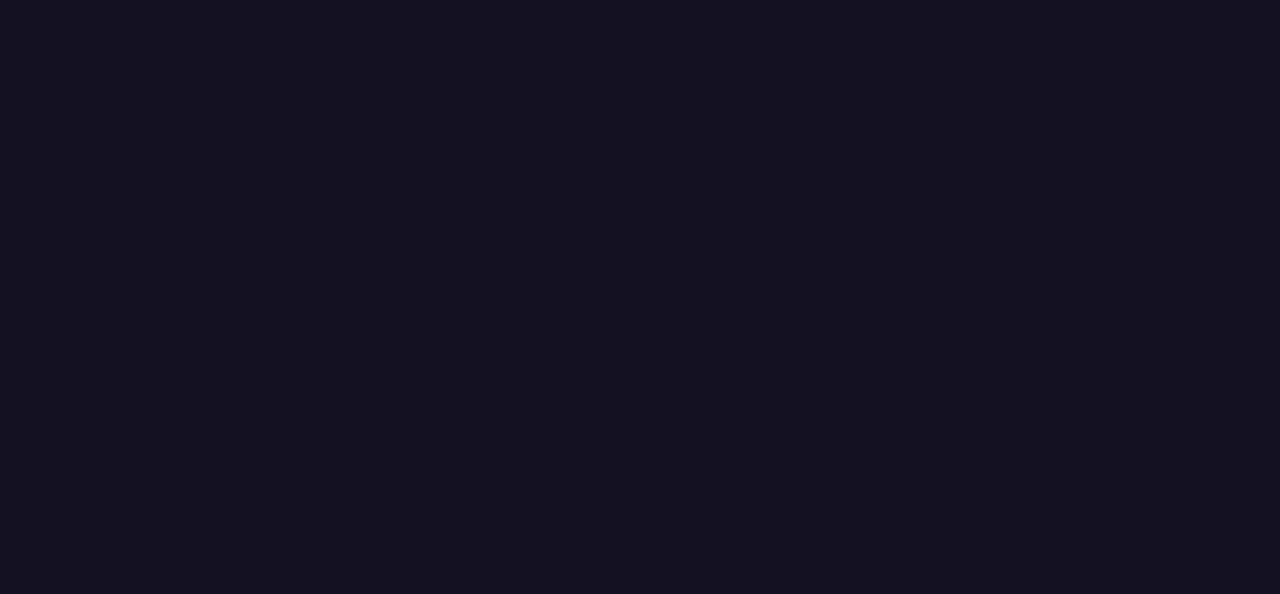
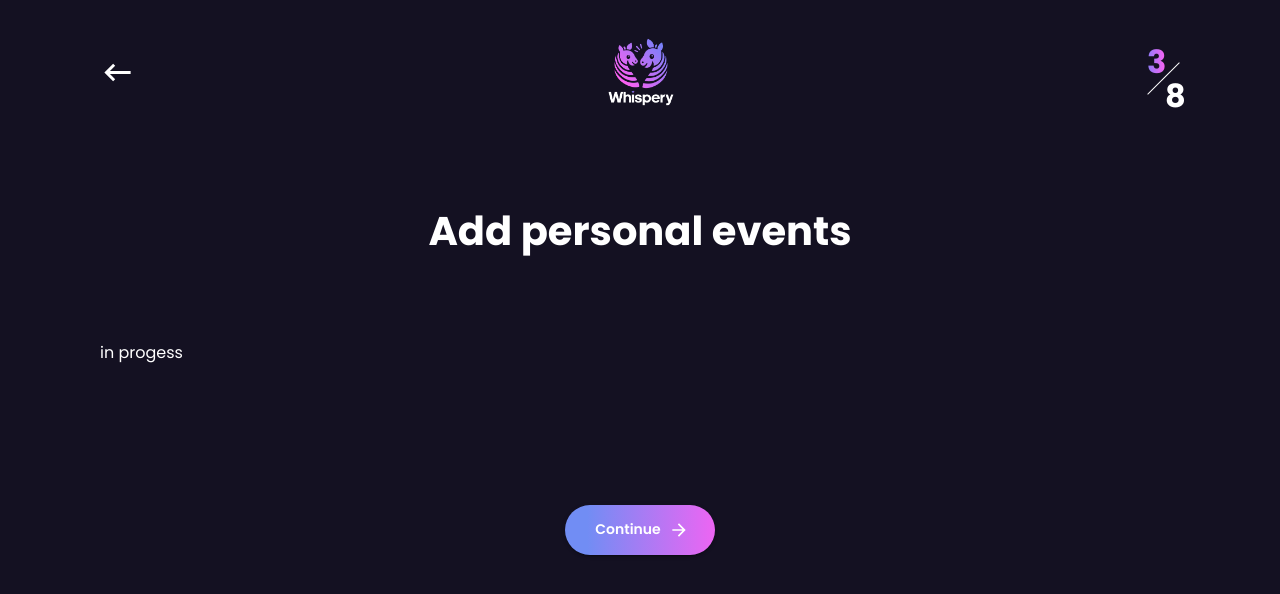
Before and after one commit to ZeenatLawal/whispery, a React (Create React App) app: page /events in a window 1280 px wide. Before the commit this address had no page. Shown: the top 594 px of the page. Built offline with nearby package versions, Linux system fonts and the light colour scheme.

Commit message:
Add events page

```diff
--- a/src/App.js
+++ b/src/App.js
@@ -4,6 +4,7 @@ import CssBaseline from "@mui/material/CssBaseline";
 import { BookOwner } from "./Pages/BookOwner";
 import { BrowserRouter, Route, Routes } from "react-router-dom";
 import { FamilyMembers } from "./Pages/FamilyMembers";
+import { PersonalEvents } from "./Pages/PersonalEvents";
 
 const formBlack = "#131030CF";
 const formBorder = "#5256A9A6";
@@ -92,6 +93,7 @@ function App() {
         <Routes>
           <Route path="/" element={<BookOwner />} />
           <Route path="/members" element={<FamilyMembers />} />
+          <Route path="/events" element={<PersonalEvents />} />
         </Routes>
       </BrowserRouter>
     </ThemeProvider>
--- a/src/Pages/FamilyMembers.js
+++ b/src/Pages/FamilyMembers.js
@@ -101,7 +101,7 @@ export function FamilyMembers() {
         justifyContent="center"
         marginTop={{ xs: "118px", md: "139.5px" }}
       >
-        <ContinueButton path="/members" />
+        <ContinueButton path="/events" />
       </Grid>
     </Header>
   );
--- /dev/null
+++ b/src/Pages/PersonalEvents.js
@@ -0,0 +1,41 @@
+import { Grid, Typography } from "@mui/material";
+import { Header } from "../components/Header";
+import { ContinueButton } from "../components/ContinueButton";
+
+export function PersonalEvents() {
+  return (
+    <Header number={3} path="/members">
+      <Grid
+        container
+        width={{ xs: "calc(100vw - 25px)", md: "calc(100vw - 200px)" }}
+      >
+        <Grid item xs={12} textAlign="center">
+          <Typography
+            style={{ fontWeight: 700 }}
+            fontSize={{ xs: "28px", md: "40px" }}
+          >
+            Add personal events
+          </Typography>
+        </Grid>
+
+        <Grid
+          item
+          container
+          xs={12}
+          marginTop={{ xs: "65px", md: "80px" }}
+          alignItems="center"
+        >
+          in progess
+        </Grid>
+      </Grid>
+
+      <Grid
+        container
+        justifyContent="center"
+        marginTop={{ xs: "118px", md: "139.5px" }}
+      >
+        <ContinueButton path="/events" />
+      </Grid>
+    </Header>
+  );
+}
```
